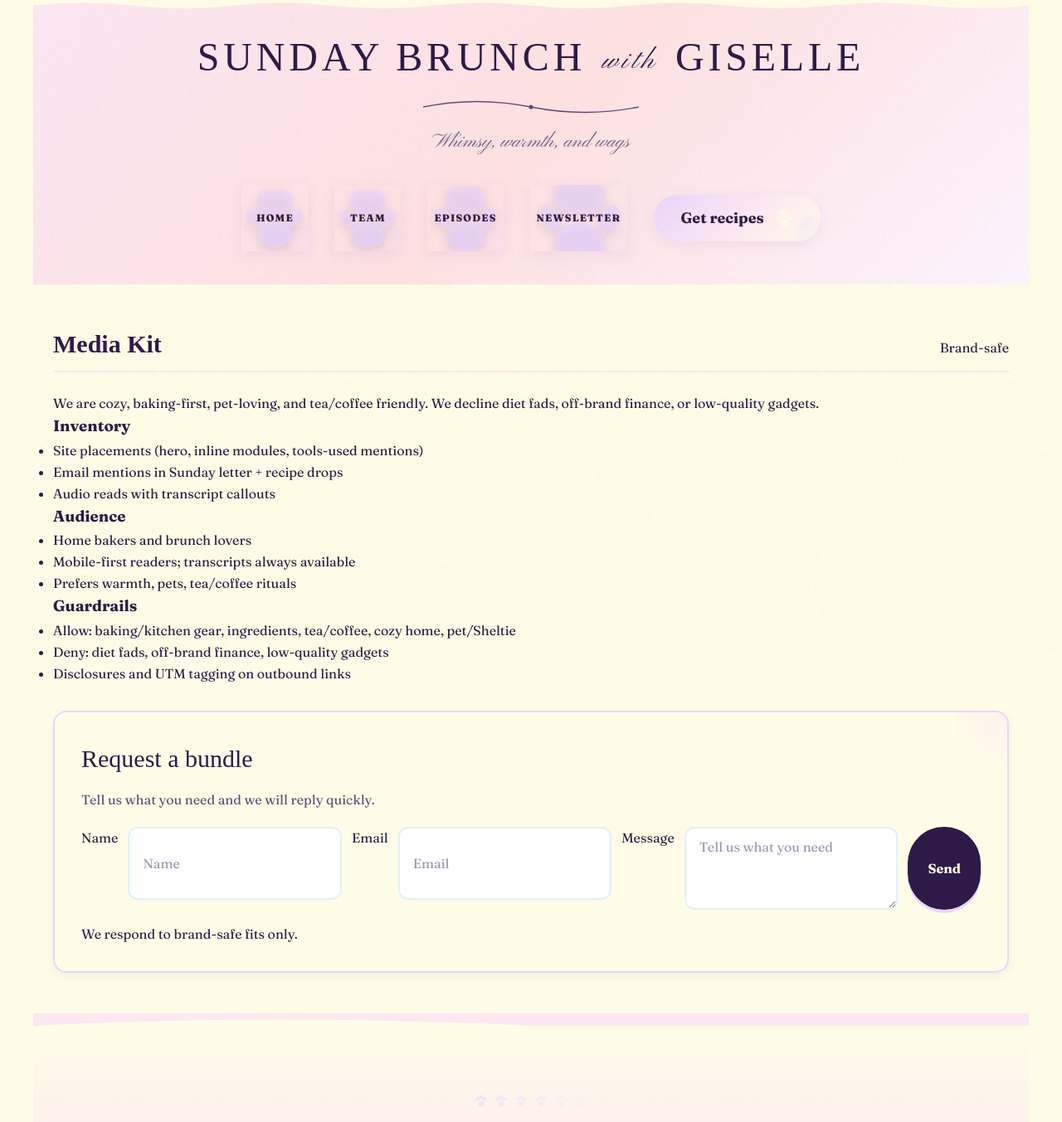
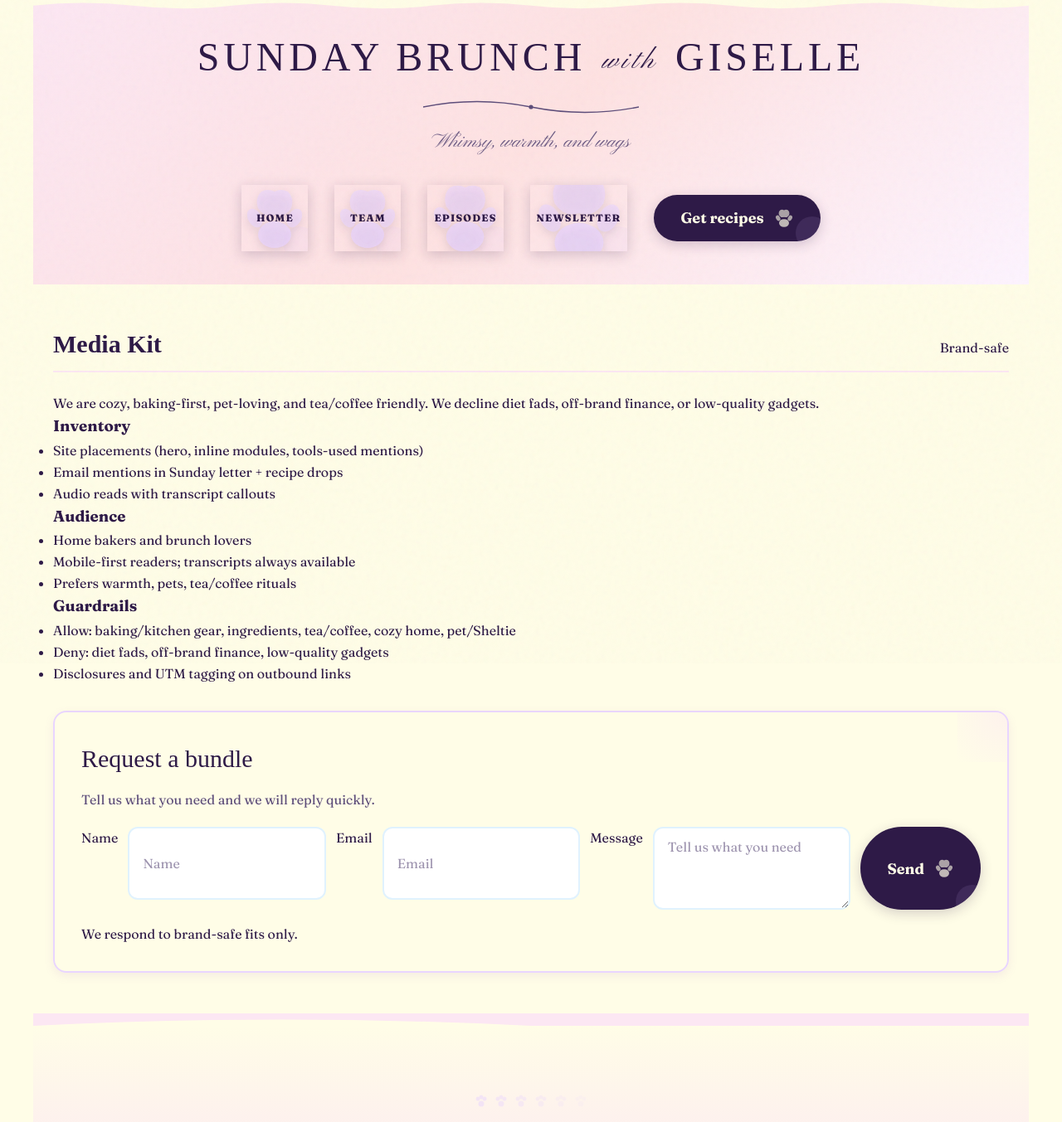
Before and after one commit to machsheltie/SunddayBrunchWithGiselle, a React (Vite) app in the folder sunday-brunch-website/: page /media-kit in a window 1280 px wide. Shown: the top 1353 px of the page at 83% size. Built offline with nearby package versions, Linux system fonts and the light colour scheme; no server answers; a web font is replaced by a local one.

Commit message:
feat: implement smart paw color detection and standardize CTA buttons to whimsical style

```diff
--- a/sunday-brunch-website/src/components/CTAForm.css
+++ b/sunday-brunch-website/src/components/CTAForm.css
@@ -72,35 +72,8 @@
     min-height: 100px;
 }
 
-.cta__form button {
-    background: var(--midnight-lavender);
-    color: var(--pale-buttercream);
-    border: none;
-    padding: var(--space-3) var(--space-6);
-    border-radius: var(--radius-full);
-    font-family: var(--font-body);
-    font-size: var(--text-base);
-    font-weight: 700;
-    cursor: pointer;
-    transition: all var(--transition-base);
-    box-shadow: 0 4px 0 var(--pastel-lavender);
+.cta__form .whimsical-button {
     white-space: nowrap;
-}
-
-.cta__form button:hover:not(:disabled) {
-    background: #1e1130;
-    box-shadow: 0 6px 0 var(--pastel-lavender);
-    transform: translateY(-2px);
-}
-
-.cta__form button:active:not(:disabled) {
-    transform: translateY(2px);
-    box-shadow: none;
-}
-
-.cta__form button:disabled {
-    opacity: 0.6;
-    cursor: not-allowed;
 }
 
 .cta__message {
--- a/sunday-brunch-website/src/components/CTAForm.jsx
+++ b/sunday-brunch-website/src/components/CTAForm.jsx
@@ -2,6 +2,7 @@ import { useState } from 'react'
 import { subscribeToNewsletter } from '../services/convertkit'
 import { sendSponsorInquiry } from '../services/sponsor'
 import { trackEvent } from '../lib/analytics'
+import WhimsicalButton from './WhimsicalButton'
 import './CTAForm.css'
 
 function CTAForm({ id, headline = 'Stay in the loop', subcopy = 'Recipes, Sunday letters, early drops.', mode = 'subscribe' }) {
@@ -98,7 +99,9 @@ function CTAForm({ id, headline = 'Stay in the loop', subcopy = 'Recipes, Sunday
                         required
                         disabled={loading}
                     />
-                    <button type="submit" disabled={loading}>{loading ? 'Sending...' : 'Send'}</button>
+                    <WhimsicalButton type="primary" disabled={loading}>
+                        {loading ? 'Sending...' : 'Send'}
+                    </WhimsicalButton>
                 </form>
                 {message.text && (
                     <div className={`cta__message cta__message--${message.type}`} aria-live="polite">
@@ -127,7 +130,9 @@ function CTAForm({ id, headline = 'Stay in the loop', subcopy = 'Recipes, Sunday
                     aria-invalid={message.type === 'error' ? 'true' : 'false'}
                     aria-describedby={message.text ? 'cta-message' : undefined}
                 />
-                <button type="submit" disabled={loading}>{loading ? 'Signing up...' : 'Get updates'}</button>
+                <WhimsicalButton type="primary" disabled={loading}>
+                    {loading ? 'Signing up...' : 'Get updates'}
+                </WhimsicalButton>
             </form>
             {message.text && (
                 <div id="cta-message" className={`cta__message cta__message--${message.type}`} aria-live="polite">
--- a/sunday-brunch-website/src/components/PawFollower.jsx
+++ b/sunday-brunch-website/src/components/PawFollower.jsx
@@ -6,15 +6,23 @@ import './PawFollower.css';
 const PawFollower = () => {
     const pawRef = useRef(null);
     const [isVisible, setIsVisible] = useState(false);
+    const [pawColor, setPawColor] = useState('var(--midnight-lavender)');
 
     useEffect(() => {
         const paw = pawRef.current;
+
 
         const movePaw = (e) => {
             const isClickable = e.target.closest('a, button, [role="button"], .whimsical-button');
             setIsVisible(!!isClickable);
 
             if (isClickable) {
+                // Check if the element or its parent asks for a light paw
+                const needsLightPaw = isClickable.getAttribute('data-paw-color') === 'light' ||
+                    isClickable.classList.contains('whimsical-button--primary');
+
+                setPawColor(needsLightPaw ? 'var(--soft-sakura)' : 'var(--midnight-lavender)');
+
                 gsap.to(paw, {
                     left: e.clientX,
                     top: e.clientY,
@@ -34,7 +42,7 @@ const PawFollower = () => {
             className={`paw-follower ${isVisible ? 'is-visible' : ''}`}
             aria-hidden="true"
         >
-            <PawPrint color="var(--midnight-lavender)" opacity="0.9" />
+            <PawPrint color={pawColor} opacity="0.9" />
         </div>
     );
 };
--- a/sunday-brunch-website/src/components/WhimsicalButton.css
+++ b/sunday-brunch-website/src/components/WhimsicalButton.css
@@ -16,15 +16,16 @@
 }
 
 .whimsical-button--primary {
-    background: var(--lavender-wash);
-    color: var(--midnight-lavender);
-    box-shadow: 0 4px 15px rgba(155, 89, 182, 0.1);
+    background: var(--midnight-lavender);
+    color: var(--pale-buttercream);
+    box-shadow: 0 4px 15px rgba(46, 26, 71, 0.2);
 }
 
 .whimsical-button--secondary {
     background: white;
     color: var(--midnight-lavender);
     border: 2px solid var(--pastel-lavender);
+    box-shadow: 0 2px 8px rgba(155, 89, 182, 0.05);
 }
 
 .whimsical-button--nav {
@@ -38,7 +39,6 @@
     justify-content: center;
     color: var(--midnight-lavender);
     border-radius: 0;
-    /* Paw mask will handle shape */
 }
 
 .whimsical-button__nav-bg {
@@ -144,6 +144,7 @@
         opacity: 0;
     }
 }
+
 .flour-particle {
     position: absolute;
     pointer-events: none;
--- a/sunday-brunch-website/src/components/WhimsicalButton.jsx
+++ b/sunday-brunch-website/src/components/WhimsicalButton.jsx
@@ -102,6 +102,7 @@ const WhimsicalButton = ({
         <button
             ref={buttonRef}
             className={`whimsical-button whimsical-button--${type} whimsical-button--${variant} ${className}`}
+            data-paw-color={type === 'primary' ? 'light' : 'dark'}
             onClick={handleClick}
             onMouseEnter={handleMouseEnter}
             onMouseLeave={handleMouseLeave}
```
